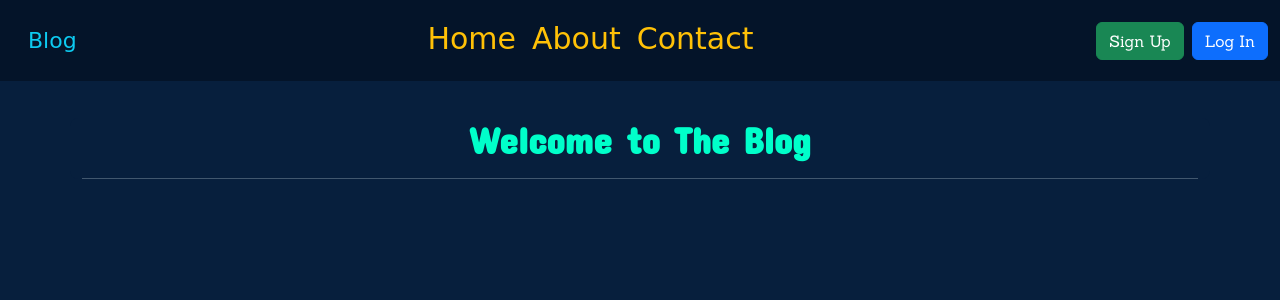
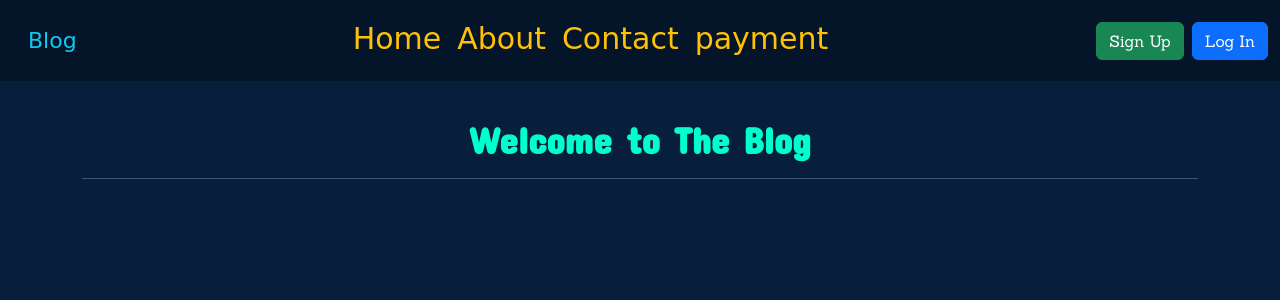
Before and after one commit to Gauravraj1141/gr-blog, a Django app: page / in a window 1280 px wide. Shown: the top 300 px of the page. Run offline with Django 4.2, Linux system fonts and the light colour scheme; some web fonts are replaced.

Commit message:
adding new stuf

```diff
--- a/blogapp/templates/blogapp/base.html
+++ b/blogapp/templates/blogapp/base.html
@@ -44,6 +44,10 @@
                         <a class="nav-link text-warning nav-item " href="#">Contact</a>
                     </li>
 
+                    <li class="nav-item">
+                        <a class="nav-link text-warning nav-item " href="{% url 'payment' %}}">payment</a>
+                    </li>
+
                 </ul>
                 {% block buttons %}
 
--- a/grblog/urls.py
+++ b/grblog/urls.py
@@ -20,5 +20,5 @@ urlpatterns = [
     path('admin/', admin.site.urls),
     path("", include("blogapp.urls")),
     path('paypal/', include('paypal.standard.ipn.urls')),
-    path("nys",include("nysapp.urls")),
+    path("nys/",include("nysapp.urls")),
 ]
--- a/nysapp/templates/central/base.html
+++ b/nysapp/templates/central/base.html
@@ -29,13 +29,13 @@
             aria-label="Toggle navigation">
             <span class="navbar-toggler-icon"></span>
         </button>
-        <a class="navbar-brand " href="{% url 'home' %}">
+        <a class="navbar-brand " href="#">
             <img class="img-fluid mx-2 logo-icon" title="logo" src="{% static 'images/logonovas.jpg' %}" alt="logo Icon">
           </a>
             <div class="collapse navbar-collapse" id="navbarSupportedContent">
                 <ul class="navbar-nav me-auto mb-2 mb-lg-0">
                     <li class="nav-item">
-                        <a class="nav-link active" aria-current="page" href="{% url 'home' %}">Home</a>
+                        <a class="nav-link active" aria-current="page" href="#">Home</a>
                     </li>
 
                 </ul>
--- a/nysapp/urls.py
+++ b/nysapp/urls.py
@@ -2,7 +2,7 @@ from django.urls import path
 from . import views
 
 urlpatterns = [
-    path('', views.Home.as_view(), name='home'),
+    path('payment', views.Home.as_view(), name='payment'),
     path('payment-failed', views.Failed.as_view(), name='payment-failed'),
     path('payment-success', views.Success.as_view(), name='payment-success'),
 ]
```
